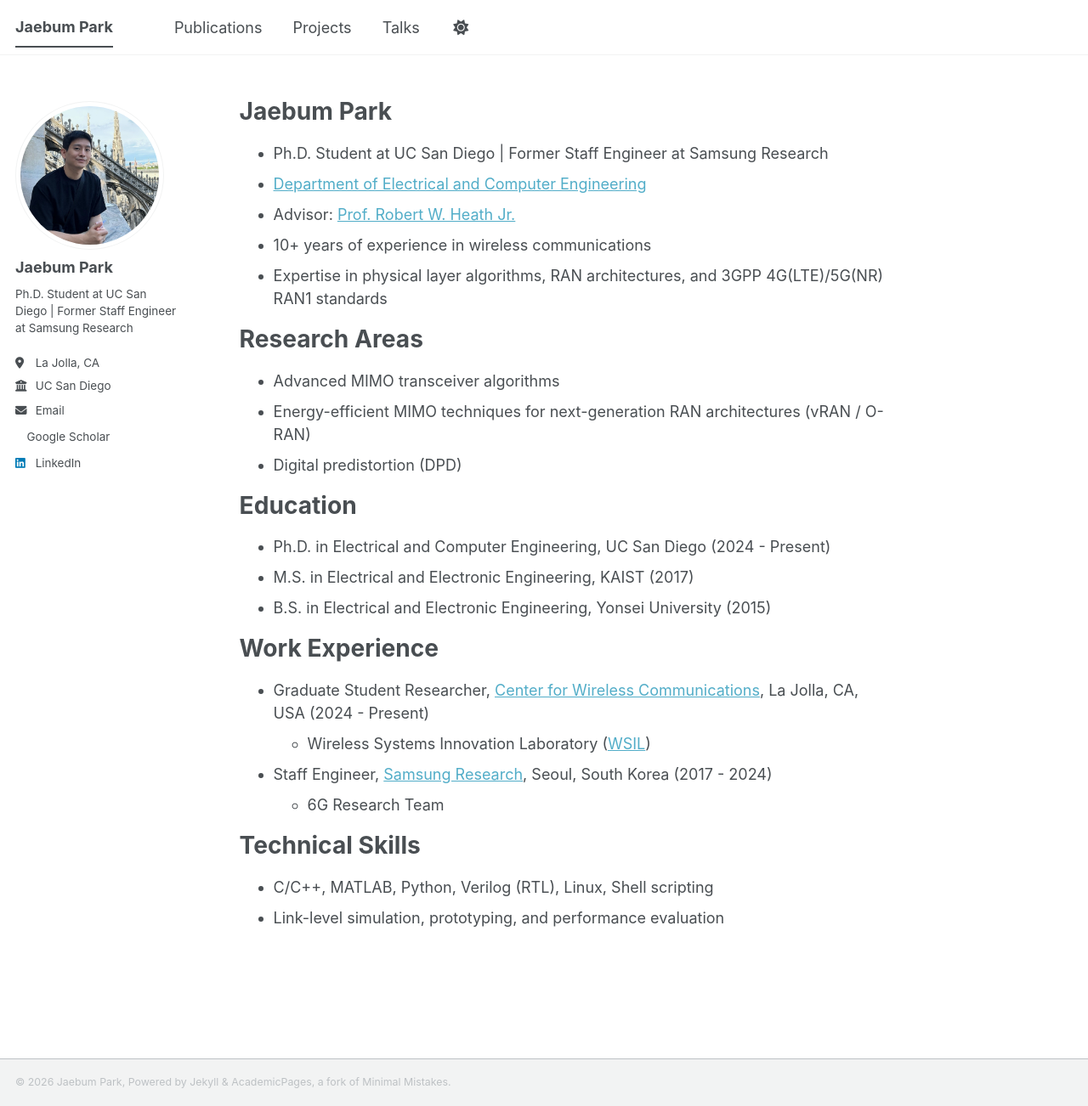
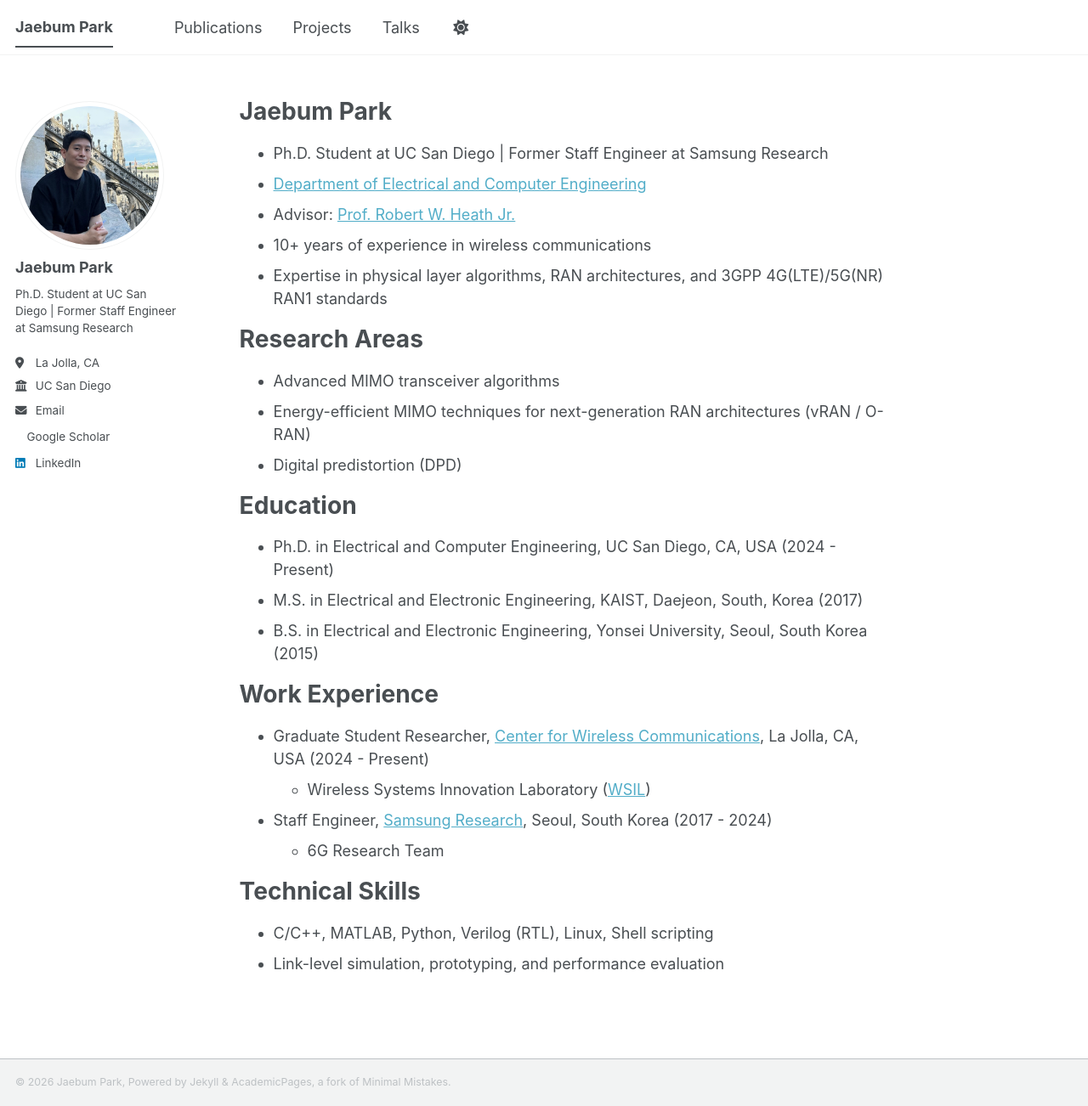
Before and after one commit to jpark-wireless/jpark-wireless.github.io, a Jekyll site: the page built from _pages/about.md, in a window 1280 px wide and 1302 px high. Shown: the whole window at 85% size. Built offline with Jekyll 4.4.1, drawn with Linux system fonts in a browser that asks for light colours; a style sheet for code colours, icons or effects is not loaded.

Commit message:
minor
Signed-off-by: Jaebum Park <jaypark8891@gmail.com>

```diff
--- a/_pages/about.md
+++ b/_pages/about.md
@@ -6,7 +6,6 @@ redirect_from:
   - /about/
   - /about.html
 ---
-
 
 # Jaebum Park
 * Ph.D. Student at UC San Diego \| Former Staff Engineer at Samsung Research
@@ -23,9 +22,9 @@ redirect_from:
 * Digital predistortion (DPD)
 
 # Education
-* Ph.D. in Electrical and Computer Engineering, UC San Diego (2024 - Present)
-* M.S. in Electrical and Electronic Engineering, KAIST (2017)
-* B.S. in Electrical and Electronic Engineering, Yonsei University (2015)
+* Ph.D. in Electrical and Computer Engineering, UC San Diego, CA, USA (2024 - Present)
+* M.S. in Electrical and Electronic Engineering, KAIST, Daejeon, South, Korea (2017)
+* B.S. in Electrical and Electronic Engineering, Yonsei University, Seoul, South Korea (2015)
 
 # Work Experience
 * Graduate Student Researcher, [Center for Wireless Communications](https://cwc.ucsd.edu/), La Jolla, CA, USA (2024 - Present)
```
